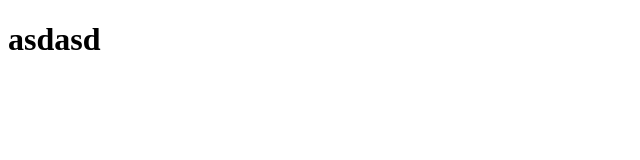
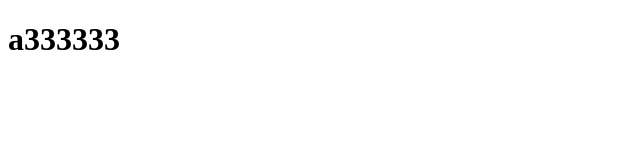
Before and after one commit to brasa-agency/test, a plain HTML site: page index.html in a window 1280 px wide. Shown: the full height of the page, 0-640 px from the left. Drawn offline with Linux system fonts and the light colour scheme.

Commit message:
prueba branch

```diff
--- a/index.html
+++ b/index.html
@@ -6,6 +6,6 @@
 	<title>Document</title>
 </head>
 <body>
-	<div><h1>asdasd</h1></div>
+	<div><h1>a333333</h1></div>
 </body>
 </html>
```
